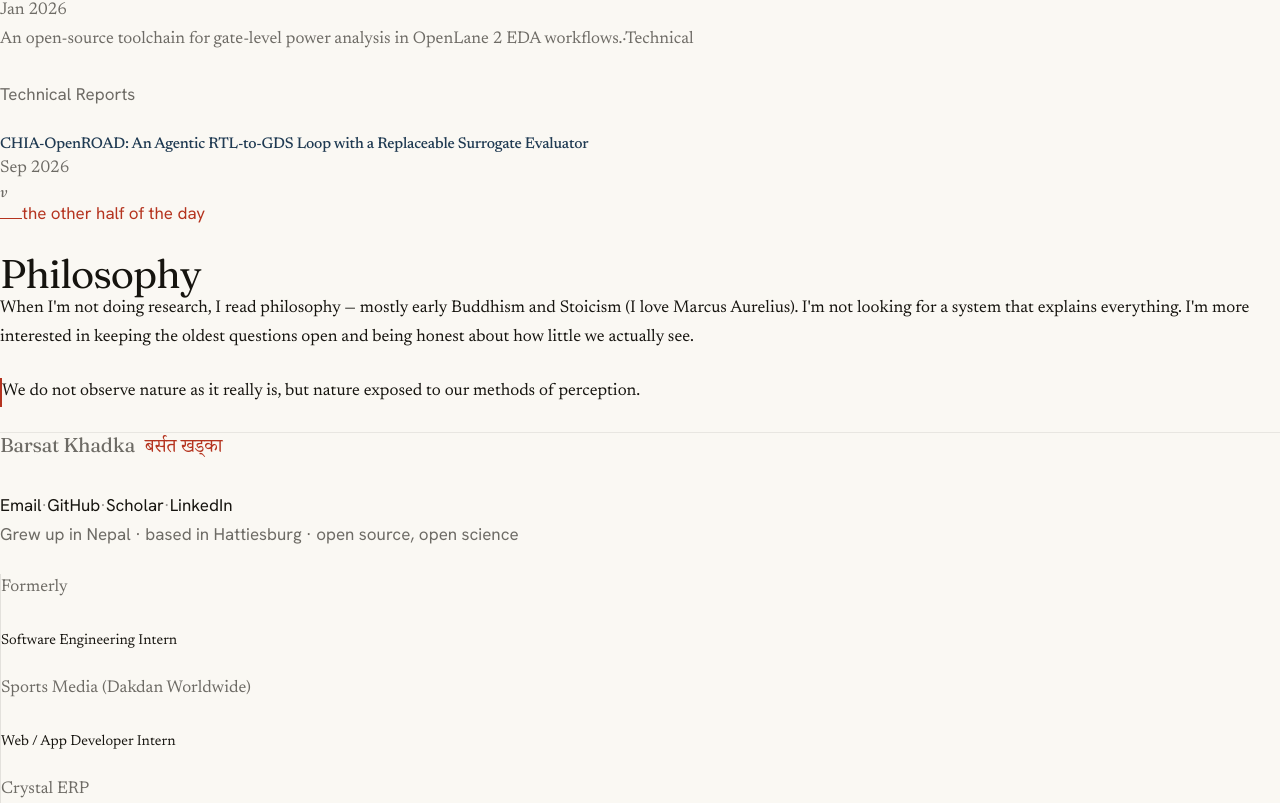
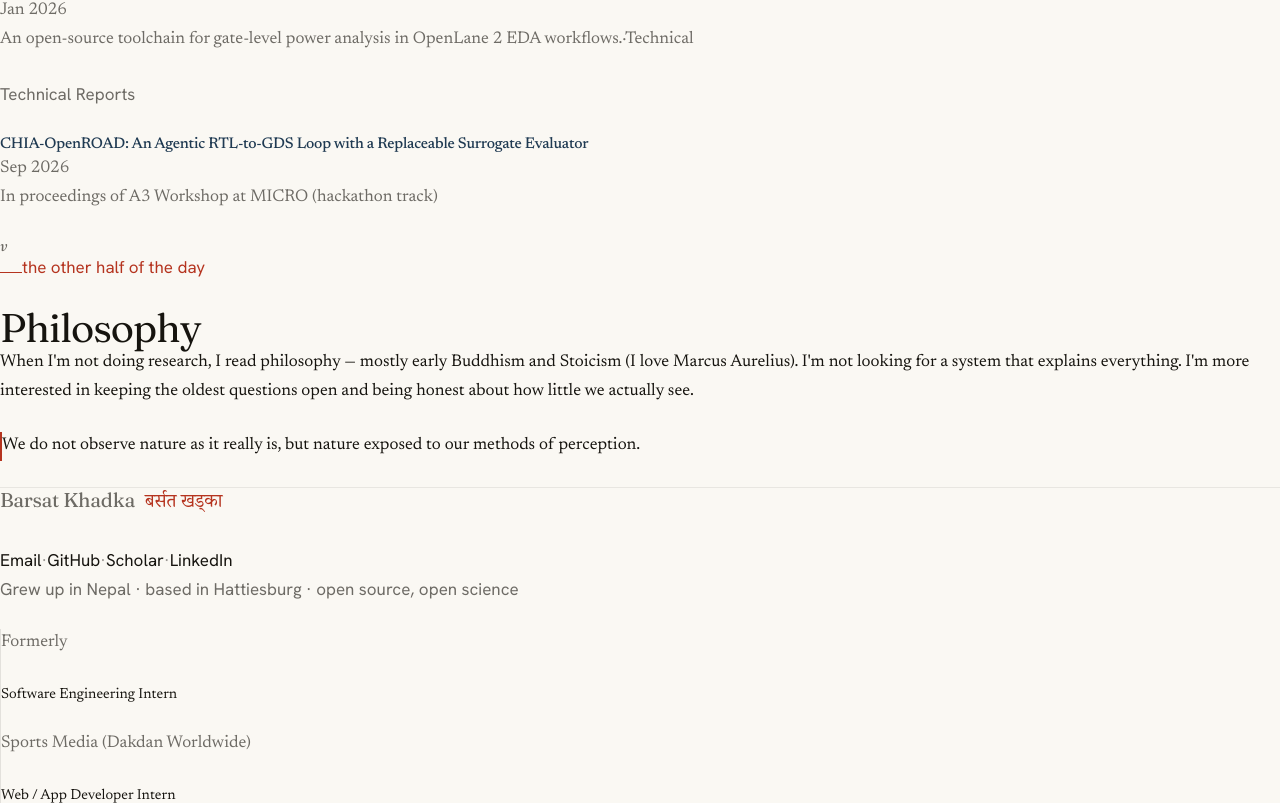
Before and after one commit to BarsatKhadka/portfolioV1, a React (Vite) app: page / in a window 1280 px wide. Shown: the part 5857-6660 px from the top of the page. Built offline with nearby package versions, Linux system fonts and the light colour scheme; no server answers.

Commit message:
Add A3 Workshop proceedings note to CHIA-OpenROAD

```diff
--- a/src/components/Home.jsx
+++ b/src/components/Home.jsx
@@ -125,6 +125,7 @@ const technicalReports = [
   {
     title: 'CHIA-OpenROAD: An Agentic RTL-to-GDS Loop with a Replaceable Surrogate Evaluator',
     href: '/CHIA-OpenROAD.pdf',
+    venue: 'In proceedings of A3 Workshop at MICRO (hackathon track)',
     year: 'Sep 2026'
   }
 ];
@@ -1259,6 +1260,11 @@ export default function Home() {
                         {report.year}
                       </span>
                     </div>
+                    {report.venue && (
+                      <p className="mb-0 mt-1.5 text-[12.5px] leading-[1.5]" style={{ color: 'var(--muted)' }}>
+                        {report.venue}
+                      </p>
+                    )}
                   </a>
                 </li>
               ))}
```
